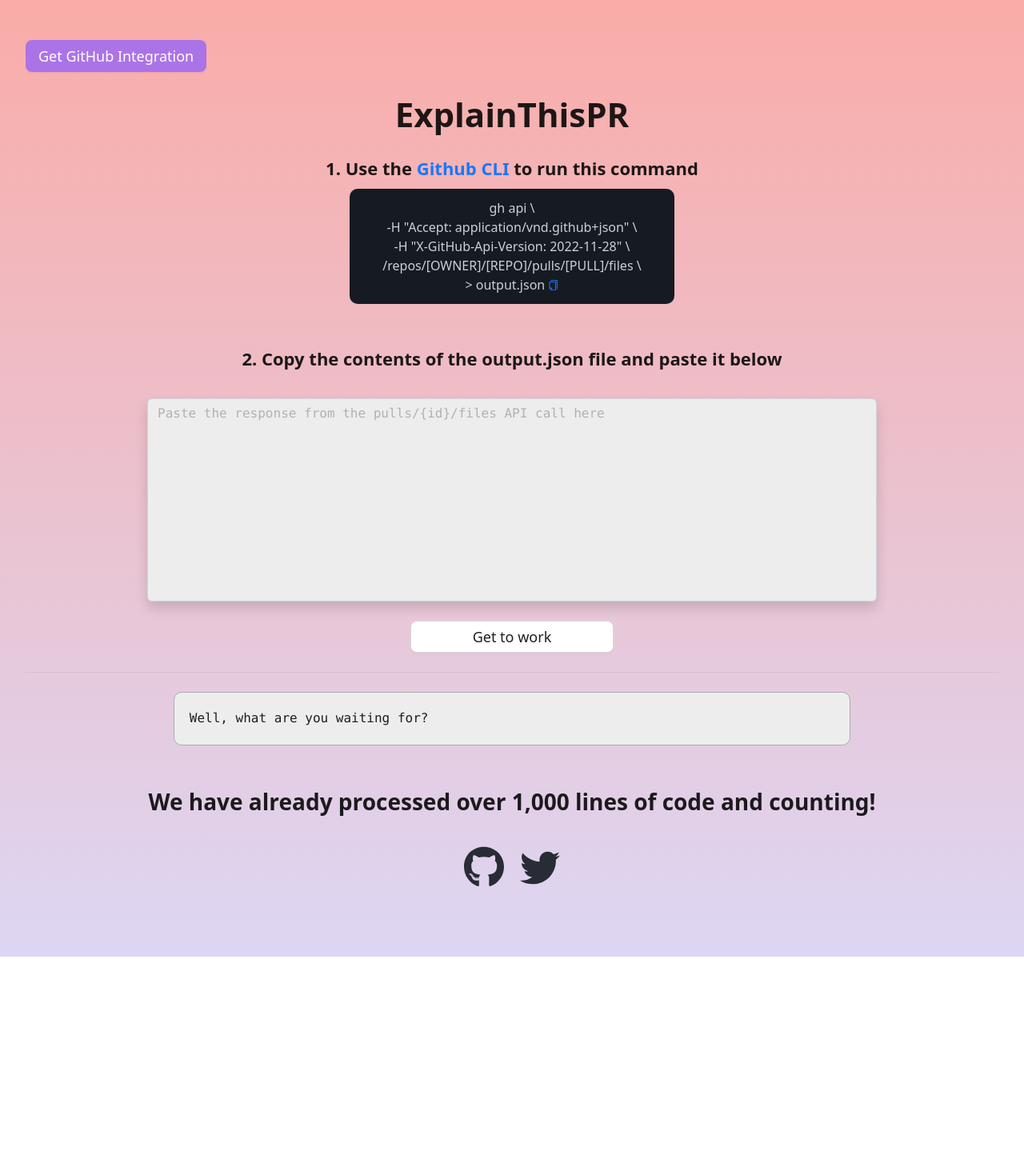
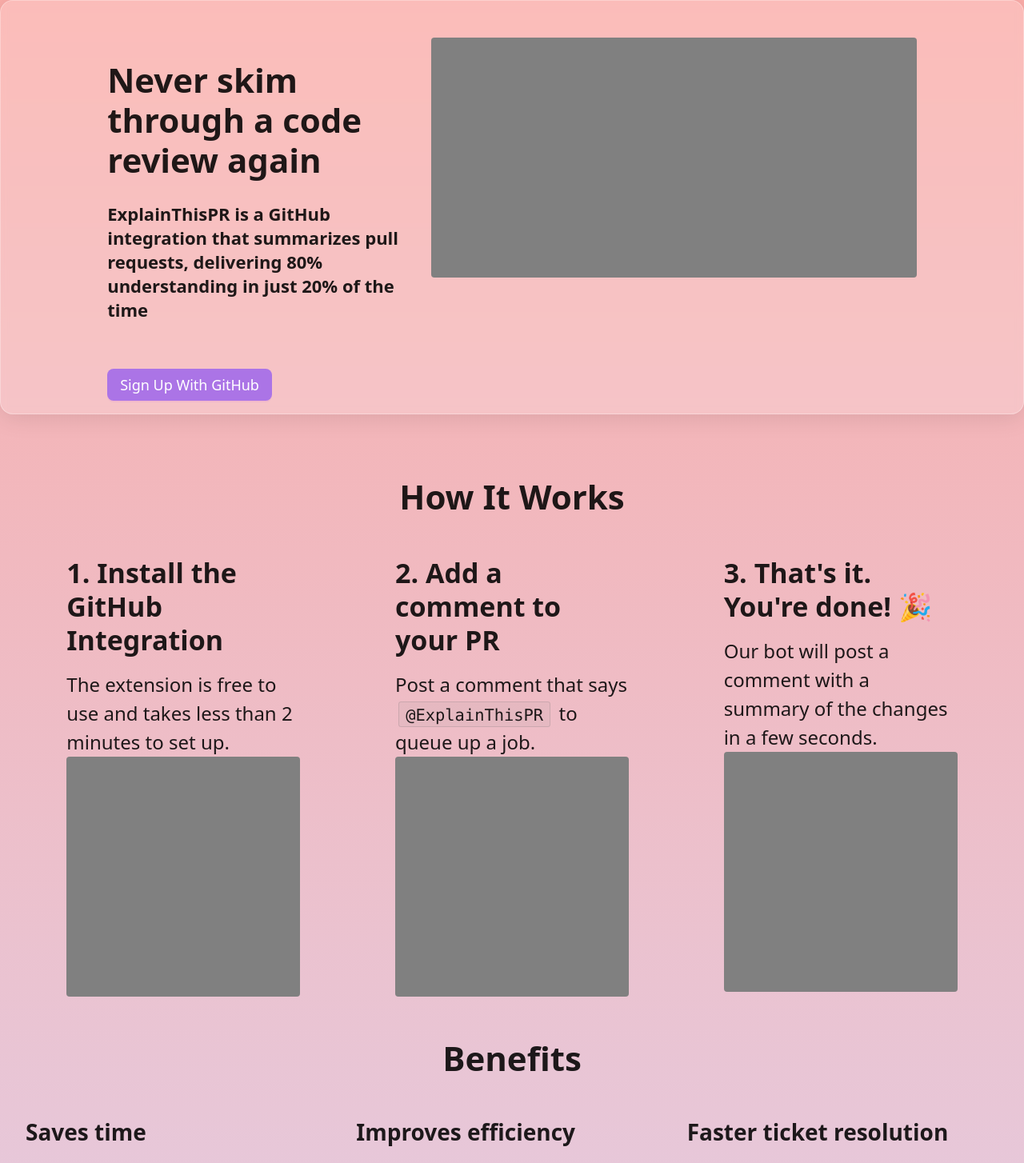
Before and after one commit to ExplainThisPR/explain-this-pr, a React (Create React App) app: page / in a window 1280 px wide. Shown: the top 1454 px of the page at 80% size. Before the commit the page ends 1196 px from the top, so only its background shows below. Built offline with nearby package versions, Linux system fonts and the light colour scheme; no server answers; the database is empty.

Commit message:
Create a proper landing page
Although we still using gray blocks for image/video placeholders but hey at least that's a start

```diff
--- a/src/App.css
+++ b/src/App.css
@@ -20,6 +20,7 @@
   line-height: 1.5;
   font-size: 1rem;
   color: #212529;
+  min-height: 100vh;
 }
 
 .page-container {
@@ -43,6 +44,14 @@
 }
 
 .App {
+  text-align: center;
+}
+
+.text-align-left {
+  text-align: left;
+}
+
+.text-align-center {
   text-align: center;
 }
 
--- a/src/pages/LandingPage/LandingPage.css
+++ b/src/pages/LandingPage/LandingPage.css
@@ -1,177 +1,25 @@
-.markdown-container img {
-  max-width: 100%;
+.hero-container {
+  text-align: left;
+  min-height: 50vh;
+  background-color: #dbdbdb;
+  padding: 16px 32px;
+  box-shadow: 0 3px 3px 0 rgba(0, 0, 0, 0.1), 0 1px 2px -1px rgba(0, 0, 0, 0.1);
 }
 
-.markdown-container table {
-  width: 100%;
+.glass-bg {
+  /* From https://css.glass */
+  background: rgba(255, 255, 255, 0.2);
+  border-radius: 16px;
+  box-shadow: 0 4px 30px rgba(0, 0, 0, 0.1);
+  backdrop-filter: blur(5px);
+  -webkit-backdrop-filter: blur(5px);
+  border: 1px solid rgba(255, 255, 255, 0.3);
 }
 
-.markdown-container table,
-.markdown-container th,
-.markdown-container td {
-  padding: 5px;
+.hero-body {
+  padding-top: 30px;
 }
 
-.sh-code {
-  background-color: #161b22;
-  padding: 12px 16px;
-  border-radius: 10px;
+.supporting-text {
+  font-size: 24px;
 }
-
-.sh-code-text {
-  color: #c9d1d9;
-  white-space: pre-wrap;
-}
-
-.markdown-container {
-  font: 1.3em 'Vollkorn', Palatino, Times;
-  color: #333;
-  line-height: 1.4;
-  text-align: justify;
-  padding: 1em;
-  margin: auto;
-  max-width: 42em;
-  background-color: #ededed;
-  border-radius: 10px;
-  border: 1px solid #acacac;
-}
-.markdown-container header,
-.markdown-container nav,
-.markdown-container article,
-.markdown-container footer {
-  width: 700px;
-  margin: 0 auto;
-}
-.markdown-container article {
-  margin-top: 4em;
-  margin-bottom: 4em;
-  min-height: 400px;
-}
-.markdown-container footer {
-  margin-bottom: 50px;
-}
-.markdown-container video {
-  margin: 2em 0;
-  border: 1px solid #ddd;
-}
-
-.markdown-container nav {
-  font-size: 0.9em;
-  font-style: italic;
-  border-bottom: 1px solid #ddd;
-  padding: 1em 0;
-}
-.markdown-container nav p {
-  margin: 0;
-}
-
-/* Typography
--------------------------------------------------------- */
-
-.markdown-container h1 {
-  margin-top: 0;
-}
-
-.markdown-container h3 {
-  font-style: italic;
-  margin-top: 3em;
-}
-.markdown-container p {
-  margin-top: 0;
-  -webkit-hypens: auto;
-  -moz-hypens: auto;
-  hyphens: auto;
-}
-.markdown-container ul {
-  list-style: square;
-  padding-left: 1.2em;
-}
-.markdown-container ol {
-  padding-left: 1.2em;
-}
-.markdown-container blockquote {
-  margin-left: 1em;
-  padding-left: 1em;
-  border-left: 1px solid #ddd;
-}
-.markdown-container code {
-  font-family: 'Consolas', 'Menlo', 'Monaco', monospace, serif;
-  font-size: 0.9em;
-  background: white;
-}
-.markdown-container a {
-  color: #2484c1;
-  text-decoration: none;
-}
-.markdown-container a:hover {
-  text-decoration: underline;
-}
-.markdown-container a img {
-  border: none;
-}
-.markdown-container h1 a,
-h1 a:hover {
-  color: #333;
-  text-decoration: none;
-}
-.markdown-container hr {
-  color: #ddd;
-  height: 1px;
-  margin: 2em 0;
-  border-top: solid 1px #ddd;
-  border-bottom: none;
-  border-left: 0;
-  border-right: 0;
-}
-.markdown-container p#heart {
-  font-size: 2em;
-  line-height: 1;
-  text-align: center;
-  color: #ccc;
-}
-.markdown-container .red {
-  color: #b50000;
-}
-
-/* Home Page
---------------------------- */
-
-.markdown-container#index li {
-  margin-bottom: 1em;
-}
-
-/* iPad
--------------------------------------------------------- */
-@media only screen and (max-device-width: 1024px) {
-  .markdown-container {
-    font-size: 120%;
-    line-height: 1.4;
-  }
-} /* @iPad */
-
-/* iPhone
--------------------------------------------------------- */
-@media only screen and (max-device-width: 480px) {
-  .markdown-container {
-    text-align: left;
-  }
-  .markdown-container article,
-  .markdown-container footer {
-    width: auto;
-  }
-  .markdown-container article {
-    padding: 0 10px;
-  }
-} /* @iPhone */
-
-.textarea {
-  border: 1px solid #ced4da;
-  background-color: #ededed;
-  transition: border-color 0.15s ease-in-out, box-shadow 0.15s ease-in-out;
-  font-size: 1rem;
-  font-weight: 400;
-  line-height: 1.5;
-  color: #212529;
-  box-shadow: 0 0.5rem 1rem rgba(0, 0, 0, 0.15) !important;
-  padding: 0.375rem 0.75rem;
-}
--- a/src/pages/LandingPage/LandingPage.tsx
+++ b/src/pages/LandingPage/LandingPage.tsx
@@ -1,4 +1,13 @@
-import { Button, Col, Input, Row, Typography, message, Divider } from 'antd';
+import {
+  Button,
+  Col,
+  Input,
+  Row,
+  Typography,
+  message,
+  Divider,
+  Space,
+} from 'antd';
 import axios from 'axios';
 import React from 'react';
 import ReactMarkdown from 'react-markdown';
@@ -9,6 +18,7 @@
 import { getAnalytics, logEvent } from 'firebase/analytics';
 import { Helmet } from 'react-helmet';
 import Footer from '../../components/Footer';
+import { Link } from 'react-router-dom';
 
 function LandingPage() {
   const [diff, setDiff] = React.useState('');
@@ -48,80 +58,150 @@
     '> output.json',
   ].join('\n');
 
+  const howItWorks = [
+    {
+      title: 'Install the GitHub Integration',
+      description:
+        'The extension is free to use and takes less than 2 minutes to set up.',
+      image: 'https://i.imgur.com/1ZQ2Z9M.png',
+    },
+    {
+      title: 'Add a comment to your PR',
+      description: (
+        <>
+          Post a comment that says <code>@ExplainThisPR</code> to queue up a
+          job.
+        </>
+      ),
+      image: 'https://i.imgur.com/1ZQ2Z9M.png',
+    },
+    {
+      title: "That's it. You're done! 🎉",
+      description:
+        'Our bot will post a comment with a summary of the changes in a few seconds.',
+    },
+  ];
+  const benefits = [
+    {
+      title: 'Saves time',
+      description:
+        'Quick summaries reduce time spent on reviewing lengthy code.',
+    },
+    {
+      title: 'Improves efficiency',
+      description:
+        'Enables engineers to focus on critical issues and prioritize tasks.',
+    },
+    {
+      title: 'Faster ticket resolution',
+      description: 'Accelerates the approval or revision processes.',
+    },
+    {
+      title: 'Removes friction',
+      description:
+        'Tickets will no longer be blocked at the dreaded code review stage.',
+    },
+    {
+      title: 'Empowers new hires',
+      description:
+        'The summary fills in the context gasp, allowing new hires to confidently grasp project updates more easily.',
+    },
+    {
+      title: 'Better software quality',
+      description:
+        'Eliminates blind spots in code reviews to see the big picture implications more clearly.',
+    },
+  ];
+
   return (
-    <div className="page-container">
+    <>
       <Helmet>
-        <title>ExplainThisPR - Summarize pull requests in seconds</title>
+        <title>Summarize pull requests in seconds - ExplainThisPR</title>
       </Helmet>
-      <header>
-        <Col sm={20} md={12} lg={4} style={{ textAlign: 'center' }}>
-          <Button size="large" type="primary" onClick={openSignupButton}>
-            Get GitHub Integration
-          </Button>
-        </Col>
-      </header>
-      <Typography.Title>ExplainThisPR</Typography.Title>
+      <header className="hero-container glass-bg">
+        <Row justify="center" className="hero-body">
+          <Col sm={24} md={12} lg={8}>
+            <Typography.Title>
+              Never skim through a code review again
+            </Typography.Title>
             <Typography.Title level={4}>
-        1. Use the{' '}
-        <a
-          href="https://github.com/cli/cli#installation"
-          target="_blank"
-          rel="noreferrer"
-        >
-          Github CLI
-        </a>{' '}
-        to run this command
-      </Typography.Title>
-      <Row justify="center">
-        <Col sm={24} md={12} lg={8} className="sh-code">
-          <Typography.Text copyable className="sh-code-text">
-            {command}
-          </Typography.Text>
-        </Col>
-      </Row>
-      <br />
-      <Typography.Title level={4}>
-        2. Copy the contents of the output.json file and paste it below
+              ExplainThisPR is a GitHub integration that summarizes pull
+              requests, delivering 80% understanding in just 20% of the time
             </Typography.Title>
             <br />
-      <Row justify="center">
-        <Col sm={20} md={18}>
-          <Input.TextArea
-            className="textarea font-mono"
-            placeholder="Paste the response from the pulls/{id}/files API call here"
-            autoSize={{ minRows: 10, maxRows: 20 }}
-            onChange={(e) => setDiff(e.target.value)}
-            value={diff}
+            <br />
+            <Row>
+              <Button size="large" type="primary" onClick={openSignupButton}>
+                Sign Up With GitHub
+              </Button>
+            </Row>
+          </Col>
+          <Col sm={24} md={12}>
+            <div
+              style={{
+                minWidth: 250,
+                width: '100%',
+                height: 300,
+                backgroundColor: 'gray',
+                borderRadius: 4,
+              }}
             />
           </Col>
         </Row>
+      </header>
+      <div className="page-container">
+        <Typography.Title>How It Works</Typography.Title>
+        <Row justify={'space-around'} gutter={16}>
+          {howItWorks.map((item, index) => (
+            <Col key={item.title} sm={20} md={6} className="text-align-left">
+              <Typography.Title level={2}>
+                {index + 1}. {item.title}
+              </Typography.Title>
+              <Typography.Text className="supporting-text">
+                {item.description}
+              </Typography.Text>
+              <Row>
+                <div
+                  style={{
+                    minWidth: 250,
+                    width: '100%',
+                    height: 300,
+                    backgroundColor: 'gray',
+                    borderRadius: 4,
+                  }}
+                />
+              </Row>
+            </Col>
+          ))}
+        </Row>
         <br />
-      <Row justify="center">
-        <Col sm={12} md={8} lg={5}>
-          <Button
-            size="large"
-            onClick={handleExplain}
-            loading={loading}
-            style={{ width: '100%' }}
-          >
-            Get to work
+        <Typography.Title>Benefits</Typography.Title>
+        <Row justify="space-evenly" gutter={24}>
+          {benefits.map((item, index) => (
+            <Col key={item.title} sm={12} md={8}>
+              <Row>
+                <Typography.Title level={3}>{item.title}</Typography.Title>
+              </Row>
+              <Row>
+                <Typography.Text className="supporting-text text-align-left">
+                  {item.description}
+                </Typography.Text>
+              </Row>
+            </Col>
+          ))}
+        </Row>
+        <br />
+        <br />
+        <Typography.Title>See It In Action?</Typography.Title>
+        <Space size="middle">
+          <Link to="/playground">
+            <Button size="large">Open playground</Button>
+          </Link>
+          <Button type="primary" size="large">
+            Sign Up With Github
           </Button>
-        </Col>
-      </Row>
+        </Space>
         <Divider />
-      {result ? (
-        <ReactMarkdown
-          className="markdown-container font-mono"
-          remarkPlugins={[remarkGfm, remarkGemoji]}
-          children={result}
-        />
-      ) : (
-        <div className="markdown-container font-mono">
-          <Typography.Text className="font-mono">
-            Well, what are you waiting for?
-          </Typography.Text>
-        </div>
-      )}
         <br />
         <Footer />
         <SignUpModal
@@ -129,6 +209,7 @@
           onClose={() => setShowSignupModal(false)}
         />
       </div>
+    </>
   );
 }
 
--- a/src/pages/Playground/Playground.tsx
+++ b/src/pages/Playground/Playground.tsx
@@ -10,6 +10,7 @@
 import { getAnalytics, logEvent } from 'firebase/analytics';
 import { FilterFilled } from '@ant-design/icons';
 import Footer from '../../components/Footer';
+import { Link } from 'react-router-dom';
 
 const { REACT_APP_PLAYGROUND_API: PLAYGROUND_API } = process.env;
 function Playground() {
@@ -55,11 +56,16 @@
         <title>ExplainThisPR - Playground</title>
       </Helmet>
       <header>
-        <Col sm={20} md={12} lg={4} style={{ textAlign: 'center' }}>
-          <Button size="large" type="primary" onClick={openSignupButton}>
-            Get GitHub Integration
-          </Button>
-        </Col>
+        <Row justify="space-between">
+          <Link to="/">
+            <Button size="large">Go Home</Button>
+          </Link>
+          <Col sm={20} md={12} lg={4} style={{ textAlign: 'center' }}>
+            <Button size="large" type="primary" onClick={openSignupButton}>
+              Sign Up With Github
+            </Button>
+          </Col>
+        </Row>
       </header>
       <Typography.Title>ExplainThisPR</Typography.Title>
       <Typography.Title level={4}>
```
Also changed, not shown: src/App.tsx (+10 -1 lines). Lines whose indentation alone changed are shown as unchanged.
